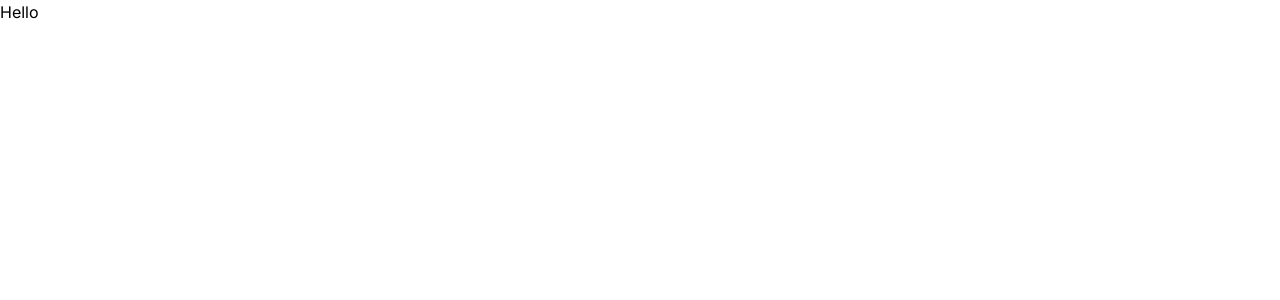
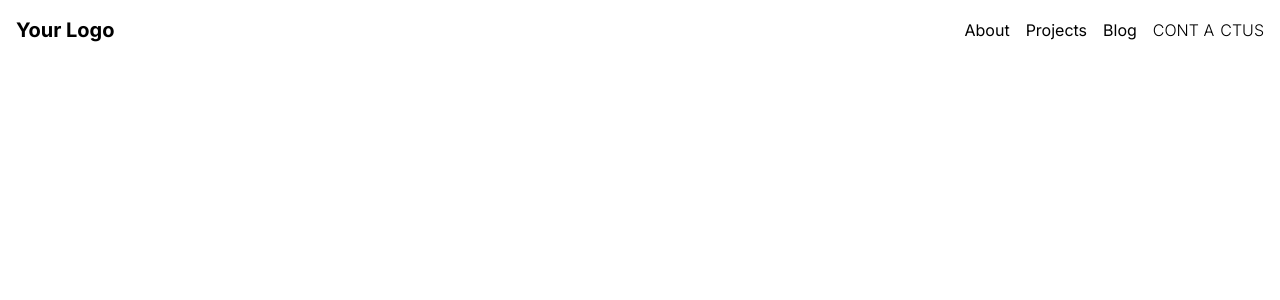
Before and after one commit to Ashutosh5333/Interior, a Next.js app in the folder my-app/: page / in a window 1280 px wide. Shown: the top 300 px of the page. Built offline with nearby package versions, Linux system fonts and the light colour scheme.

Commit message:
feat:update

```diff
--- /dev/null
+++ b/my-app/src/app/components/Footer.tsx
@@ -0,0 +1,9 @@
+import React from 'react'
+
+const Footer = () => {
+  return (
+    <div>Footer</div>
+  )
+}
+
+export default Footer
--- /dev/null
+++ b/my-app/src/app/components/Home.tsx
@@ -0,0 +1,10 @@
+import React from 'react'
+
+const Home = () => {
+
+  return (
+    <div>Home</div>
+  )
+}
+
+export default Home
--- /dev/null
+++ b/my-app/src/app/components/Navbar.tsx
@@ -0,0 +1,67 @@
+"use client";
+// components/Navbar.tsx
+import { useState } from "react";
+import Link from "next/link";
+
+const Navbar: React.FC = () => {
+  const [isOpen, setIsOpen] = useState(false);
+
+  return (
+    <nav className="bg-[#FFFFFF] p-4 flex justify-between items-center">
+      <div>
+        <Link href="/">
+          <h1 className="text-xl font-bold">Your Logo</h1>
+        </Link>
+      </div>
+
+      <div className="hidden md:flex space-x-4">
+        {/* Navigation Links */}
+        <Link href="/about">About</Link>
+        <Link href="/projects">Projects</Link>
+        <Link href="/blog">Blog</Link>
+        <Link href="/contact">
+          <button className="text-black uppercase font-lato text-1.2em font-light leading-normal no-underline">
+          Cont <span className="tracking-wider font-pinyon-script text-1.3em"> a </span> ctUs
+          </button>
+        </Link>
+      </div>
+
+      {/* Hamburger icon for mobile view */}
+      <div className="md:hidden">
+        <button
+          onClick={() => setIsOpen(!isOpen)}
+          className="text-white focus:outline-none"
+        >
+          ☰
+        </button>
+      </div>
+
+      {/* Drawer for mobile navigation */}
+      {isOpen && (
+        <div className="md:hidden absolute top-0 left-0 w-full h-screen bg-gray-800 text-white p-4">
+          <div className="flex flex-col space-y-4">
+            <Link href="/about" onClick={() => setIsOpen(false)}>
+              About
+            </Link>
+            <Link href="/projects" onClick={() => setIsOpen(false)}>
+              Projects
+            </Link>
+            <Link href="/blog" onClick={() => setIsOpen(false)}>
+              Blog
+            </Link>
+            <Link href="/contact" onClick={() => setIsOpen(false)}>
+              Contact Us
+            </Link>
+          </div>
+        </div>
+      )}
+    </nav>
+  );
+};
+
+// Helper component to handle navigation links
+// const Link: React.FC<{ href: string }> = ({ href, children }:any) => (
+//   <Link href={href}>{children}</Link>
+// );
+
+export default Navbar;
--- a/my-app/src/app/page.tsx
+++ b/my-app/src/app/page.tsx
@@ -1,10 +1,12 @@
 import Image from "next/image";
+import Navbar from "./components/Navbar";
 
 export default function Home() {
+
+
   return (
     <main className="min-h-screen">
-
-            <h1> Hello  </h1>
+        <Navbar/>
 
     </main>
   );
--- /dev/null
+++ b/my-app/src/app/pages/about/page.tsx
@@ -0,0 +1,10 @@
+import React from 'react'
+
+const page = () => {
+
+  return (
+    <div>page</div>
+  )
+}
+
+export default page
--- /dev/null
+++ b/my-app/src/app/pages/blog/page.tsx
@@ -0,0 +1,11 @@
+import React from 'react'
+
+const page = () => {
+
+
+  return (
+    <div>page</div>
+  )
+}
+
+export default page
--- /dev/null
+++ b/my-app/src/app/pages/contact/page.tsx
@@ -0,0 +1,11 @@
+import React from 'react'
+
+const page = () => {
+
+
+  return (
+    <div>page</div>
+  )
+}
+
+export default page
--- /dev/null
+++ b/my-app/src/app/pages/projects/page.tsx
@@ -0,0 +1,10 @@
+import React from 'react'
+
+const page = () => {
+
+  return (
+    <div>page</div>
+  )
+}
+
+export default page
```
Also changed, not shown: my-app/src/app/pages/index.tsx (added).
